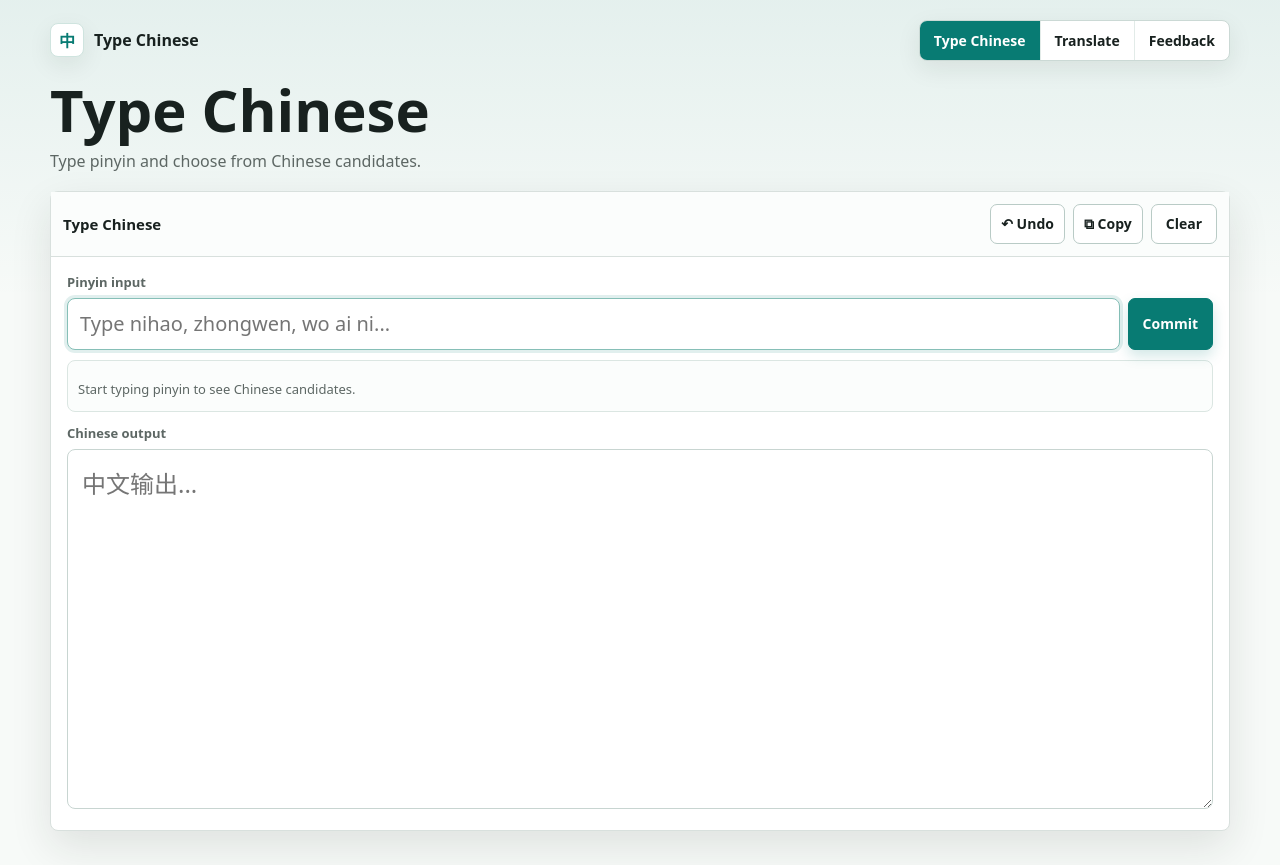
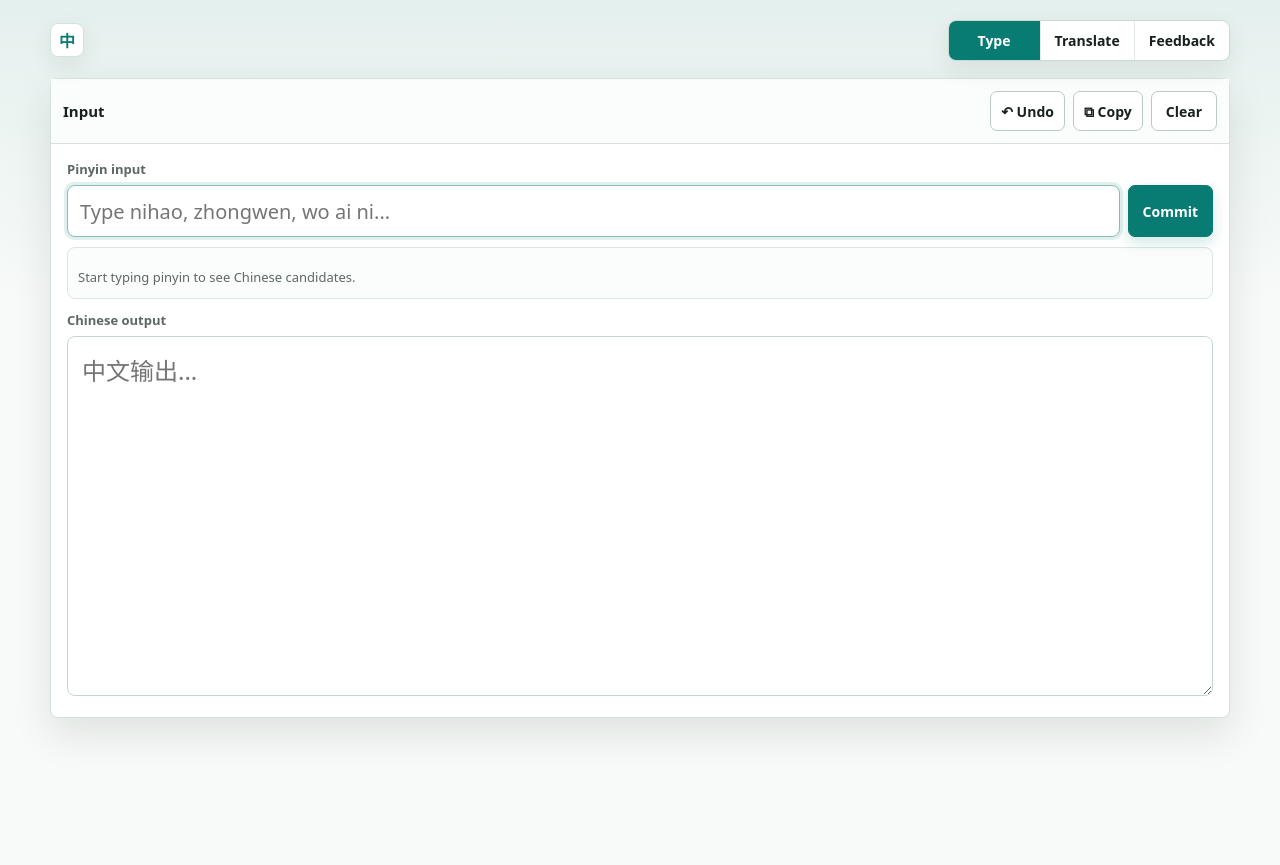
Before and after one commit to yankaizhao322/Type-Chinese-Online, a website: page index.html in a window 1280 px wide. After the commit the page ends 800 px from the top, so only its background shows below. Drawn offline with Linux system fonts and the light colour scheme.

Commit message:
Simplify app header copy

```diff
--- a/index.html
+++ b/index.html
@@ -52,7 +52,7 @@
       justify-content: space-between;
       gap: 16px;
       min-height: 48px;
-      margin-bottom: 16px;
+      margin-bottom: 14px;
     }
 
     .brand {
@@ -110,26 +110,6 @@
     .nav-link.active {
       background: var(--accent);
       color: #fff;
-    }
-
-    header {
-      margin-bottom: 16px;
-    }
-
-    h1 {
-      margin: 0;
-      max-width: 820px;
-      font-size: clamp(34px, 5vw, 58px);
-      line-height: 1.02;
-      letter-spacing: 0;
-    }
-
-    .subtitle {
-      margin: 10px 0 0;
-      max-width: 760px;
-      color: var(--muted);
-      line-height: 1.6;
-      font-size: 16px;
     }
 
     .page-view[hidden] {
@@ -443,8 +423,7 @@
     }
 
     @media (max-width: 880px) {
-      .topbar,
-      header {
+      .topbar {
         display: block;
       }
 
@@ -481,22 +460,17 @@
 <body>
   <main class="app">
     <nav class="topbar" aria-label="Primary">
-      <div class="brand"><span class="brand-mark">中</span><span>Type Chinese</span></div>
+      <div class="brand" aria-label="Type Chinese"><span class="brand-mark">中</span></div>
       <div class="nav-actions">
-        <a class="nav-link" href="#type" data-page="type">Type Chinese</a>
+        <a class="nav-link" href="#type" data-page="type">Type</a>
         <a class="nav-link" href="#translate" data-page="translate">Translate</a>
         <a class="nav-link" href="#feedback" data-page="feedback">Feedback</a>
       </div>
     </nav>
 
-    <header>
-      <h1 id="pageTitle">Type Chinese</h1>
-      <p class="subtitle" id="pageSubtitle">Type pinyin and choose from Chinese candidates.</p>
-    </header>
-
     <section class="pane page-view" id="typePage" data-page="type" aria-label="Pinyin input app">
       <div class="head">
-        <strong>Type Chinese</strong>
+        <strong>Input</strong>
         <div class="tools">
           <button class="icon-btn" id="undoBtn" title="Undo last Chinese character" aria-label="Undo last Chinese character">↶ Undo</button>
           <button class="icon-btn" id="copyBtn" title="Copy Chinese output" aria-label="Copy Chinese output">⧉ Copy</button>
@@ -912,32 +886,17 @@
     const copyTranslationBtn = document.getElementById("copyTranslationBtn");
     const sentenceAnalysis = document.getElementById("sentenceAnalysis");
     const translationStatus = document.getElementById("translationStatus");
-    const pageTitle = document.getElementById("pageTitle");
-    const pageSubtitle = document.getElementById("pageSubtitle");
     const pageViews = Array.from(document.querySelectorAll(".page-view"));
     const navLinks = Array.from(document.querySelectorAll(".nav-link"));
 
     let activeCandidates = [];
     const translatorCache = new Map();
 
-    const pageCopy = {
-      type: {
-        title: "Type Chinese",
-        subtitle: "Type pinyin and choose from Chinese candidates."
-      },
-      translate: {
-        title: "Translate",
-        subtitle: "Translate between English and Chinese, with clause support for long sentences."
-      },
-      feedback: {
-        title: "Feedback",
-        subtitle: "Report a missing word, wrong candidate, bug, or idea."
-      }
-    };
+    const pages = new Set(["type", "translate", "feedback"]);
 
     function activePage() {
       const page = location.hash.replace("#", "") || "type";
-      return pageCopy[page] ? page : "type";
+      return pages.has(page) ? page : "type";
     }
 
     function renderPage() {
@@ -949,8 +908,6 @@
         link.classList.toggle("active", link.dataset.page === page);
         link.setAttribute("aria-current", link.dataset.page === page ? "page" : "false");
       });
-      pageTitle.textContent = pageCopy[page].title;
-      pageSubtitle.textContent = pageCopy[page].subtitle;
 
       if (page === "type") input.focus();
       if (page === "translate") translateInput.focus();
```
